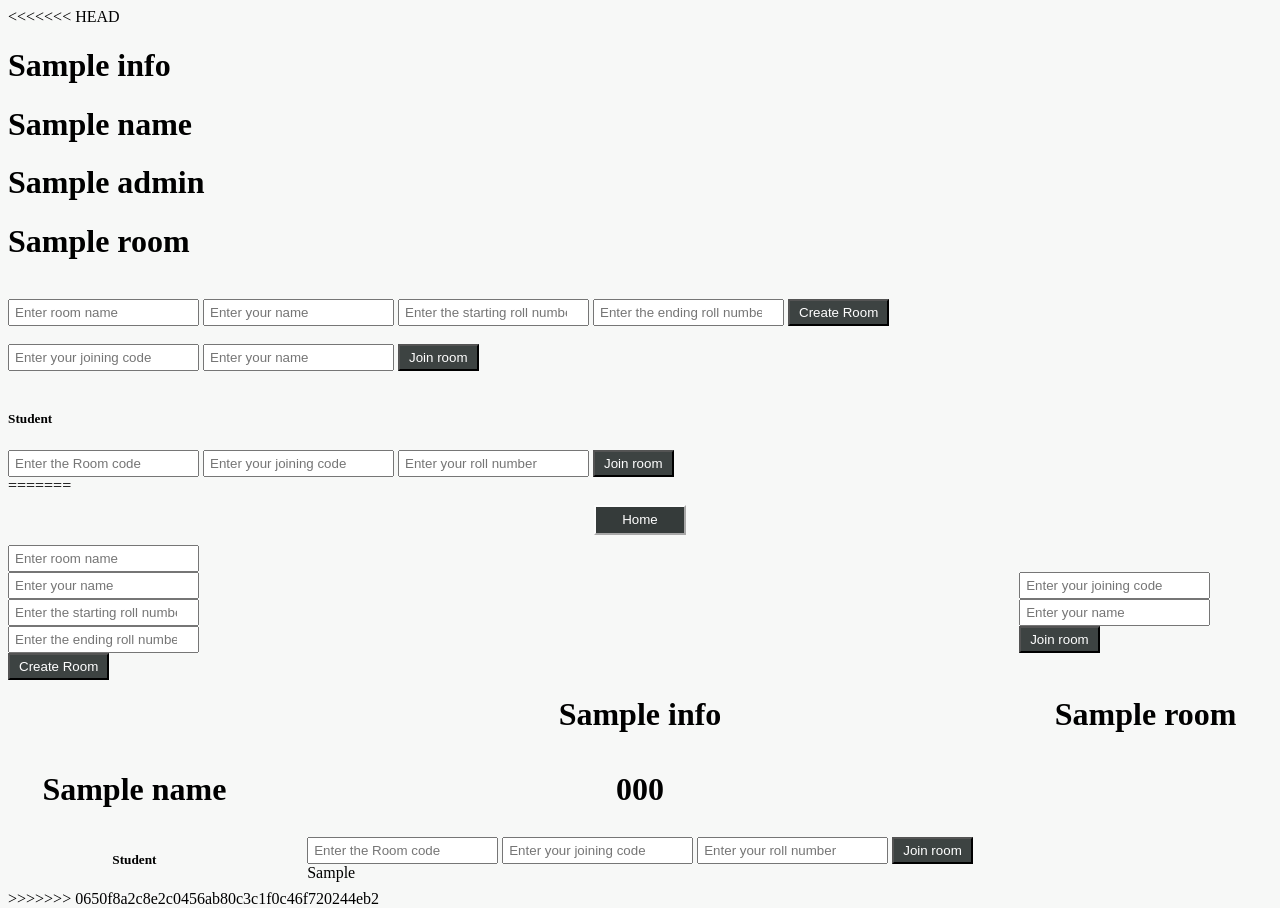
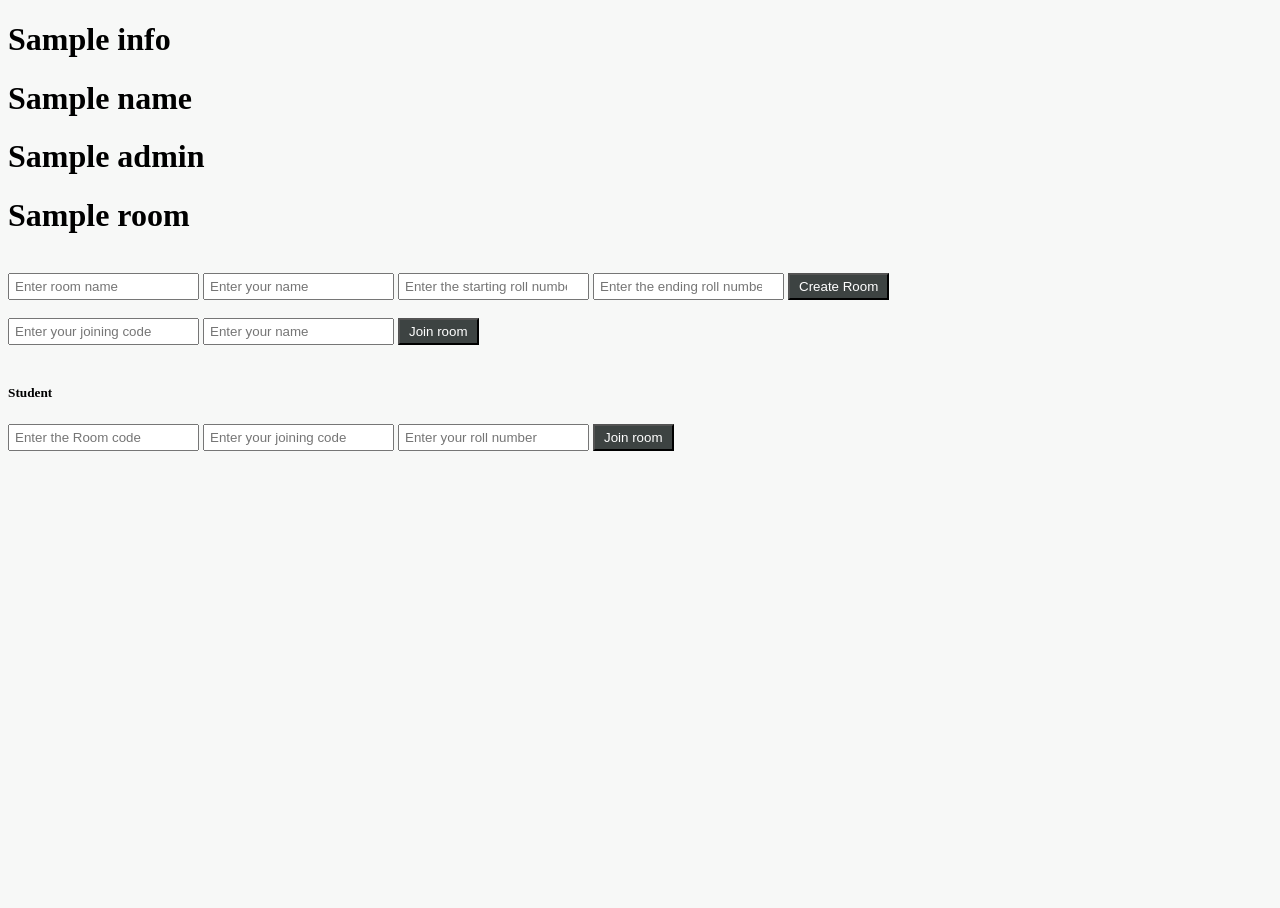
Before and after one commit to prasanjit101/Adivina, a Flask app: template templates/home.html in a window 1280 px wide. After the commit the page ends 451 px from the top, so only its background shows below. Run offline with Flask 2, Linux system fonts and the light colour scheme; the template is opened without the code that fills it: most values are stand-ins (such as "Sample title", 1, 10 or a date in 2020).

Commit message:
requirement.txt

```diff
--- a/templates/admin.html
+++ b/templates/admin.html
@@ -8,7 +8,7 @@
   <body>
     <main>
       <article>
-        <form action="/admin/{{room}}/add" method="post">
+        <form action="/admin/{{room}}/{{name}}/add" method="post">
 
           <h1 name="room">{{room}}</h1>
           <h2 name="name">{{name}}</h2>
--- a/templates/home.html
+++ b/templates/home.html
@@ -7,7 +7,6 @@
     <link rel="stylesheet" href="home.css">
   </head>
   <body class="mt" style=" color: rgb(0, 0, 0); background-color: rgb(247, 248, 247);">
-<<<<<<< HEAD
 
       <h1>{{info}}</h1>
       <h1>{{name}}</h1>
@@ -41,46 +40,6 @@
         <button style="color:#fff;padding: 4px 9px; background-color: rgb(61, 67, 66);">Join room</button>
       </form>
 
-=======
-      <main>
-
-          <div class="nav">
-            <form action="/" method="get">
-              <button style="padding: 5px 26px 6px; border-color: rgb(252, 252, 252); background-color: rgb(53, 59, 58); color: rgb(255, 255, 255); ">Home</button>
-            </form>
-          </div>
-
-         <div class="nav2">
-          <form action="/admin" method="post">
-            <input placeholder="Enter room name" type="text" name="room" style="padding: 4px 5px;">
-            <input placeholder="Enter your name" type="text" name="name" style="padding: 4px 5px;">
-            <input placeholder="Enter the starting roll number" type="number" min="1" name="start" style="padding: 4px 5px;">
-            <input placeholder="Enter the ending roll number" type="number" max="100" name="end" style="padding: 4px 5px;">
-            <button style="color:#fff;padding: 4px 9px; background-color: rgb(61, 67, 66);">Create Room</button>
-        </form>
-         </div>
-
-      <br>
-        <form action="/admin/join" method="post">
-          <input name="join" placeholder="Enter your joining code" style="padding: 4px 5px;" type="text">
-          <input placeholder="Enter your name" name="name" style="padding: 4px 5px;" type="text">
-          <button style="color:#fff;padding: 4px 9px; background-color: rgb(61, 67, 66);">Join room</button>
-        </form>
-      <br>
-      <h1>{{info}}</h1>
-      <h1>{{room}}</h1>
-      <h1>{{name}}</h1>
-      <h1>{{code}}</h1>
-      <br>
-      <h5>Student </h5>
-      <form action="/student/join" method="post">
-      <input name="join" placeholder="Enter the Room code" style="padding: 4px 5px;" type="text">
-        <input name="code" placeholder="Enter your joining code" style="padding: 4px 5px;" type="text">
-        <input placeholder="Enter your roll number" name="name" style="padding: 4px 5px;" type="number" min="1">
-        <button style="color:#fff;padding: 4px 9px; background-color: rgb(61, 67, 66);">Join room</button>
-      <div>{{t}}</div>
-      </main>
->>>>>>> 0650f8a2c8e2c0456ab80c3c1f0c46f720244eb2
     <script src="scripts.js"></script>
   </body>
 </html>
--- a/templates/student.html
+++ b/templates/student.html
@@ -18,7 +18,7 @@
           <h1>Your Latest Question<h1>
           <h4>{{question}}</h4>
         </header>
-        <form action="/{{room}}/{{student}}/answer" method="post">
+        <form action="/{{room}}/{{student}}/{{name}}/answer" method="post">
           <input type="text" name="answer"></input>
           <div><button>Submit Your Answer</button></div>
         </form>
```
Also changed, not shown: firebase.py (+6 -6 lines), requirements.txt (+92 -7 lines).
